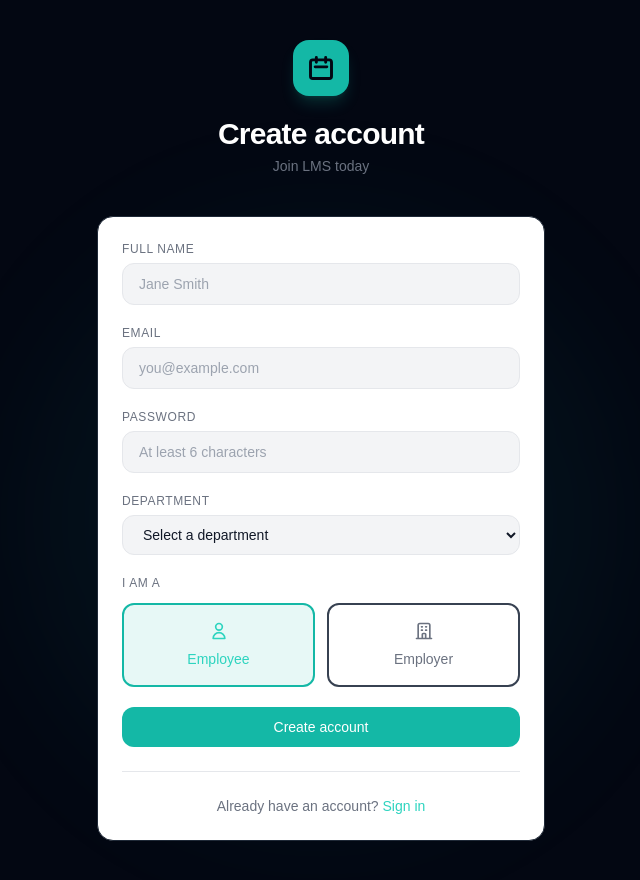
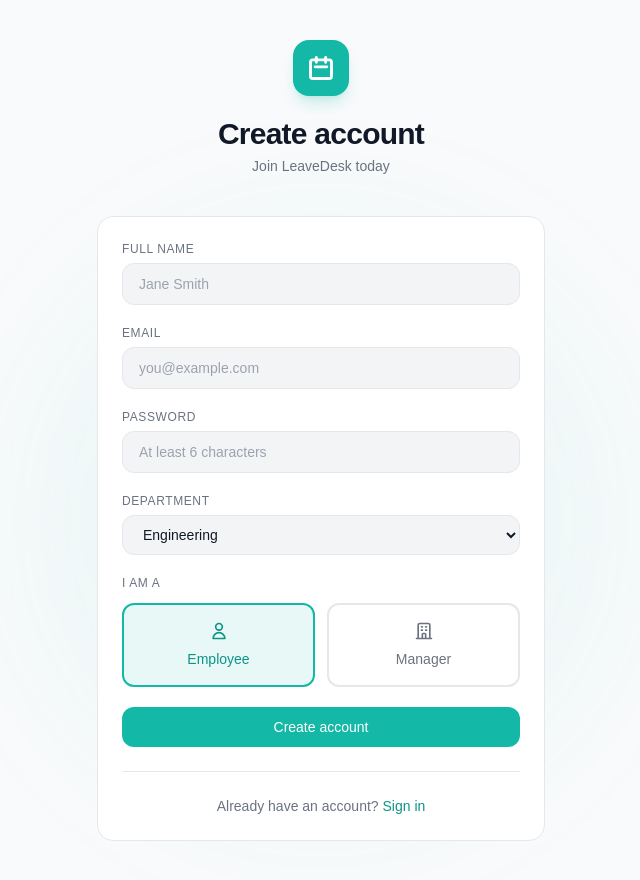
Before and after one commit to eeshalteluri/leave-management-system, a Vue app in the folder frontend/: page /signup in a window 1280 px wide. Shown: the whole page, without its empty margins (319-959 px from the left). Built offline with nearby package versions, Linux system fonts and the light colour scheme; no server answers.

Commit message:
Resolved build time errors, added theme toggle to remaining pages

```diff
--- a/frontend/src/views/ApplyLeave.vue
+++ b/frontend/src/views/ApplyLeave.vue
@@ -1,11 +1,11 @@
 <template>
-  <div class="min-h-screen bg-gray-950">
+  <div class="min-h-screen bg-gray-50 dark:bg-gray-950 transition-colors duration-300">
     <Navbar />
 
     <div class="page-container max-w-2xl">
       <!-- Back -->
       <RouterLink to="/employee/dashboard"
-        class="inline-flex items-center gap-1.5 text-sm text-gray-500 hover:text-gray-300 transition-colors mb-6 group">
+        class="inline-flex items-center gap-1.5 text-sm text-gray-500 hover:text-gray-700 dark:hover:text-gray-300 transition-colors mb-6 group">
         <svg class="w-4 h-4 group-hover:-translate-x-0.5 transition-transform" fill="none" viewBox="0 0 24 24" stroke="currentColor" stroke-width="2">
           <path stroke-linecap="round" stroke-linejoin="round" d="M15 19l-7-7 7-7" />
         </svg>
@@ -13,8 +13,8 @@
       </RouterLink>
 
       <div class="mb-8">
-        <h1 class="text-2xl font-display font-bold text-white">Apply for Leave</h1>
-        <p class="text-gray-500 text-sm mt-1">Submit a new leave request for review.</p>
+        <h1 class="text-2xl font-display font-bold text-gray-900 dark:text-white">Apply for Leave</h1>
+        <p class="text-gray-500 dark:text-gray-500 text-sm mt-1">Submit a new leave request for review.</p>
       </div>
 
       <div class="card animate-fade-up">
@@ -25,7 +25,7 @@
           </svg>
           <div>
             <p class="font-medium">Request submitted successfully!</p>
-            <p class="text-emerald-500/70 text-xs mt-0.5">Your leave request is pending approval.</p>
+            <p class="text-emerald-600 dark:text-emerald-500/70 text-xs mt-0.5">Your leave request is pending approval.</p>
           </div>
         </div>
 
@@ -62,7 +62,7 @@
 
           <!-- Duration pill -->
           <div v-if="totalDays > 0"
-            class="inline-flex items-center gap-2 px-4 py-2 bg-brand-500/10 border border-brand-500/20 rounded-lg text-sm text-brand-400 font-mono">
+            class="inline-flex items-center gap-2 px-4 py-2 bg-brand-500/10 border border-brand-500/20 rounded-lg text-sm text-brand-600 dark:text-brand-400 font-mono">
             <svg class="w-4 h-4" fill="none" viewBox="0 0 24 24" stroke="currentColor" stroke-width="2">
               <path stroke-linecap="round" stroke-linejoin="round" d="M12 8v4l3 3m6-3a9 9 0 11-18 0 9 9 0 0118 0z" />
             </svg>
@@ -73,7 +73,7 @@
           <div>
             <label class="field-label" for="reason">
               Reason
-              <span class="text-gray-600 normal-case ml-1 font-normal">
+              <span class="text-gray-400 dark:text-gray-600 normal-case ml-1 font-normal">
                 {{ form.reason.length }}/500
               </span>
             </label>
@@ -89,7 +89,7 @@
               Cancel
             </RouterLink>
             <button type="submit" class="btn-brand flex-1" :disabled="loading">
-              <Spinner v-if="loading" size="sm" color="text-gray-950" />
+              <Spinner v-if="loading" size="sm" color="text-white dark:text-gray-950" />
               {{ loading ? "Submitting…" : "Submit Request" }}
             </button>
           </div>
@@ -158,15 +158,11 @@ async function handleSubmit(): Promise<void> {
 
   try {
     loading.value = true;
-    // ✅ Matches: POST /api/leave/apply
     await api.post("/leave/apply", form);
     success.value = true;
     Object.assign(form, { startDate: "", endDate: "", reason: "" });
     window.scrollTo({ top: 0, behavior: "smooth" });
-
-    setTimeout(() => {
-    router.push("/employee/dashboard");
-  }, 1200);
+    setTimeout(() => router.push("/employee/dashboard"), 1200);
   } catch (err) {
     const e = err as AxiosError<{ message: string }>;
     error.value = e.response?.data?.message ?? "Failed to submit request. Please try again.";
--- a/frontend/src/views/LoginView.vue
+++ b/frontend/src/views/LoginView.vue
@@ -1,11 +1,11 @@
 <template>
   <div
-    class="min-h-screen bg-gray-950 flex items-center justify-center px-4 sm:px-6 relative overflow-hidden"
+    class="min-h-screen bg-gray-50 dark:bg-gray-950 flex items-center justify-center px-4 sm:px-6 relative overflow-hidden transition-colors duration-300"
   >
     <!-- Background glow -->
     <div class="absolute inset-0 pointer-events-none">
       <div
-        class="absolute top-1/3 left-1/2 -translate-x-1/2 w-[500px] sm:w-[700px] h-[500px] sm:h-[700px] bg-brand-500/10 rounded-full blur-3xl"
+        class="absolute top-1/3 left-1/2 -translate-x-1/2 w-[500px] sm:w-[700px] h-[500px] sm:h-[700px] bg-brand-500/10 dark:bg-brand-500/10 rounded-full blur-3xl"
       />
     </div>
 
@@ -17,7 +17,7 @@
           class="w-14 h-14 bg-brand-500 rounded-2xl flex items-center justify-center mb-5 shadow-lg shadow-brand-500/20"
         >
           <svg
-            class="w-7 h-7 text-gray-950"
+            class="w-7 h-7 text-white dark:text-gray-950"
             fill="none"
             viewBox="0 0 24 24"
             stroke="currentColor"
@@ -31,17 +31,16 @@
           </svg>
         </div>
 
-        <h1 class="text-3xl font-bold text-white tracking-tight">
-          Leave Management System
+        <h1 class="text-3xl font-display font-bold text-gray-900 dark:text-white tracking-tight">
+          LeaveDesk
         </h1>
-
-        <p class="text-gray-500 text-sm mt-1">
+        <p class="text-gray-500 dark:text-gray-500 text-sm mt-1">
           Sign in to continue
         </p>
       </div>
 
       <!-- Card -->
-      <div class="card border-gray-800">
+      <div class="card">
 
         <!-- Error -->
         <div
@@ -57,20 +56,14 @@
               clip-rule="evenodd"
             />
           </svg>
-
           {{ error }}
         </div>
 
         <!-- Form -->
-        <form
-          @submit.prevent="handleSubmit"
-          novalidate
-          class="space-y-5"
-        >
+        <form @submit.prevent="handleSubmit" novalidate class="space-y-5">
 
           <div>
             <label class="field-label" for="email">Email</label>
-
             <input
               id="email"
               v-model="form.email"
@@ -83,7 +76,6 @@
 
           <div>
             <label class="field-label" for="password">Password</label>
-
             <input
               id="password"
               v-model="form.password"
@@ -99,19 +91,18 @@
             class="btn-brand w-full mt-2"
             :disabled="loading"
           >
-            <Spinner v-if="loading" size="sm" color="text-gray-950" />
+            <Spinner v-if="loading" size="sm" color="text-white dark:text-gray-950" />
             {{ loading ? "Signing in…" : "Sign in" }}
           </button>
         </form>
 
         <div class="divider" />
 
-        <p class="text-center text-sm text-gray-500">
+        <p class="text-center text-sm text-gray-500 dark:text-gray-500">
           No account?
-
           <RouterLink
             to="/signup"
-            class="text-brand-400 hover:text-brand-300 font-medium transition-colors"
+            class="text-brand-600 hover:text-brand-500 dark:text-brand-400 dark:hover:text-brand-300 font-medium transition-colors"
           >
             Create one
           </RouterLink>
@@ -146,7 +137,6 @@ async function handleSubmit(): Promise<void> {
   try {
     loading.value = true;
     const res = await auth.login(form);
-    console.log("Loggedin User: ", res.user);
     router.push(res.user.role === "employee" ? "/employee/dashboard" : "/employer/dashboard");
   } catch (err) {
     const e = err as AxiosError<{ message: string }>;
--- a/frontend/src/views/SignupView.vue
+++ b/frontend/src/views/SignupView.vue
@@ -1,22 +1,22 @@
 <template>
-  <div class="min-h-screen bg-gray-950 flex items-center justify-center px-4 py-10 relative overflow-hidden">
+  <div class="min-h-screen bg-gray-50 dark:bg-gray-950 flex items-center justify-center px-4 py-10 relative overflow-hidden transition-colors duration-300">
     <div class="absolute inset-0 pointer-events-none">
-      <div class="absolute top-1/4 left-1/2 -translate-x-1/2 w-[600px] h-[600px] bg-brand-500/5 rounded-full blur-3xl" />
+      <div class="absolute top-1/4 left-1/2 -translate-x-1/2 w-[600px] h-[600px] bg-brand-500/5 dark:bg-brand-500/5 rounded-full blur-3xl" />
     </div>
 
     <div class="w-full max-w-md animate-fade-up relative z-10">
       <div class="flex flex-col items-center mb-10">
         <div class="w-14 h-14 bg-brand-500 rounded-2xl flex items-center justify-center mb-5 shadow-lg shadow-brand-500/20">
-          <svg class="w-7 h-7 text-gray-950" fill="none" viewBox="0 0 24 24" stroke="currentColor" stroke-width="2.5">
+          <svg class="w-7 h-7 text-white dark:text-gray-950" fill="none" viewBox="0 0 24 24" stroke="currentColor" stroke-width="2.5">
             <path stroke-linecap="round" stroke-linejoin="round"
               d="M8 7V3m8 4V3m-9 8h10M5 21h14a2 2 0 002-2V7a2 2 0 00-2-2H5a2 2 0 00-2 2v12a2 2 0 002 2z" />
           </svg>
         </div>
-        <h1 class="text-3xl font-display font-bold text-white tracking-tight">Create account</h1>
-        <p class="text-gray-500 text-sm mt-1">Join LMS today</p>
+        <h1 class="text-3xl font-display font-bold text-gray-900 dark:text-white tracking-tight">Create account</h1>
+        <p class="text-gray-500 dark:text-gray-500 text-sm mt-1">Join LeaveDesk today</p>
       </div>
 
-      <div class="card border-gray-800">
+      <div class="card">
         <div v-if="error" class="alert-error mb-5 flex items-center gap-2">
           <svg class="w-4 h-4 shrink-0" fill="currentColor" viewBox="0 0 20 20">
             <path fill-rule="evenodd" d="M18 10a8 8 0 11-16 0 8 8 0 0116 0zm-7 4a1 1 0 11-2 0 1 1 0 012 0zm-1-9a1 1 0 00-1 1v4a1 1 0 102 0V6a1 1 0 00-1-1z" clip-rule="evenodd" />
@@ -29,10 +29,12 @@
             <label class="field-label" for="name">Full name</label>
             <input id="name" v-model="form.name" type="text" class="field" placeholder="Jane Smith" autocomplete="name" />
           </div>
+
           <div>
             <label class="field-label" for="email">Email</label>
             <input id="email" v-model="form.email" type="email" class="field" placeholder="you@example.com" autocomplete="email" />
           </div>
+
           <div>
             <label class="field-label" for="password">Password</label>
             <input id="password" v-model="form.password" type="password" class="field" placeholder="At least 6 characters" autocomplete="new-password" />
@@ -57,8 +59,8 @@
                 :class="[
                   'flex flex-col items-center gap-2 p-4 rounded-xl border-2 text-sm font-medium transition-all duration-150',
                   form.role === 'employee'
-                    ? 'border-brand-500 bg-brand-500/10 text-brand-400'
-                    : 'border-gray-700 text-gray-500 hover:border-gray-600 hover:text-gray-400'
+                    ? 'border-brand-500 bg-brand-500/10 text-brand-600 dark:text-brand-400'
+                    : 'border-gray-200 text-gray-500 hover:border-gray-300 hover:text-gray-700 dark:border-gray-700 dark:text-gray-500 dark:hover:border-gray-600 dark:hover:text-gray-400'
                 ]">
                 <svg class="w-5 h-5" fill="none" viewBox="0 0 24 24" stroke="currentColor" stroke-width="2">
                   <path stroke-linecap="round" stroke-linejoin="round"
@@ -70,28 +72,30 @@
                 :class="[
                   'flex flex-col items-center gap-2 p-4 rounded-xl border-2 text-sm font-medium transition-all duration-150',
                   form.role === 'manager'
-                    ? 'border-brand-500 bg-brand-500/10 text-brand-400'
-                    : 'border-gray-700 text-gray-500 hover:border-gray-600 hover:text-gray-400'
+                    ? 'border-brand-500 bg-brand-500/10 text-brand-600 dark:text-brand-400'
+                    : 'border-gray-200 text-gray-500 hover:border-gray-300 hover:text-gray-700 dark:border-gray-700 dark:text-gray-500 dark:hover:border-gray-600 dark:hover:text-gray-400'
                 ]">
                 <svg class="w-5 h-5" fill="none" viewBox="0 0 24 24" stroke="currentColor" stroke-width="2">
                   <path stroke-linecap="round" stroke-linejoin="round"
                     d="M19 21V5a2 2 0 00-2-2H7a2 2 0 00-2 2v16m14 0h2m-2 0h-5m-9 0H3m2 0h5M9 7h1m-1 4h1m4-4h1m-1 4h1m-5 10v-5a1 1 0 011-1h2a1 1 0 011 1v5m-4 0h4" />
                 </svg>
-                Employer
+                Manager
               </button>
             </div>
           </div>
 
           <button type="submit" class="btn-brand w-full" :disabled="loading">
-            <Spinner v-if="loading" size="sm" color="text-gray-950" />
+            <Spinner v-if="loading" size="sm" color="text-white dark:text-gray-950" />
             {{ loading ? "Creating account…" : "Create account" }}
           </button>
         </form>
 
         <div class="divider" />
-        <p class="text-center text-sm text-gray-500">
+        <p class="text-center text-sm text-gray-500 dark:text-gray-500">
           Already have an account?
-          <RouterLink to="/login" class="text-brand-400 hover:text-brand-300 font-medium transition-colors">Sign in</RouterLink>
+          <RouterLink to="/login" class="text-brand-600 hover:text-brand-500 dark:text-brand-400 dark:hover:text-brand-300 font-medium transition-colors">
+            Sign in
+          </RouterLink>
         </p>
       </div>
     </div>
@@ -110,7 +114,7 @@ const auth   = useAuthStore();
 const router = useRouter();
 
 const form = reactive<SignupPayload>({
-  name: "", email: "", password: "", role: "employee", department: "",
+  name: "", email: "", password: "", role: "employee", department: "engineering",
 });
 const loading = ref(false);
 const error   = ref("");
@@ -128,7 +132,6 @@ async function handleSubmit(): Promise<void> {
   try {
     loading.value = true;
     const res = await auth.signup(form);
-    console.log(res)
     router.push(res.user.role === "employee"
       ? "/employee/dashboard"
       : "/employer/dashboard");
```
